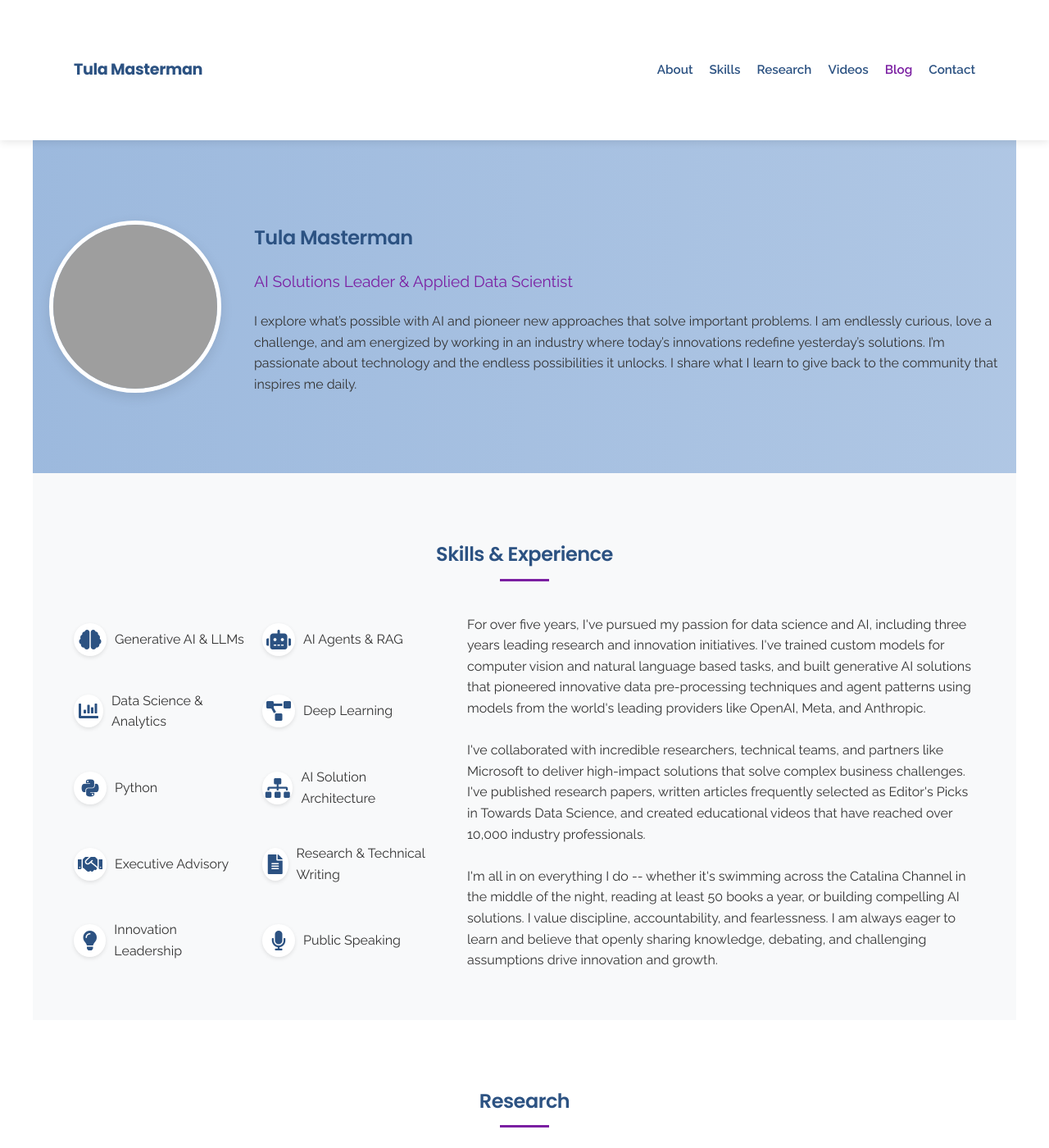
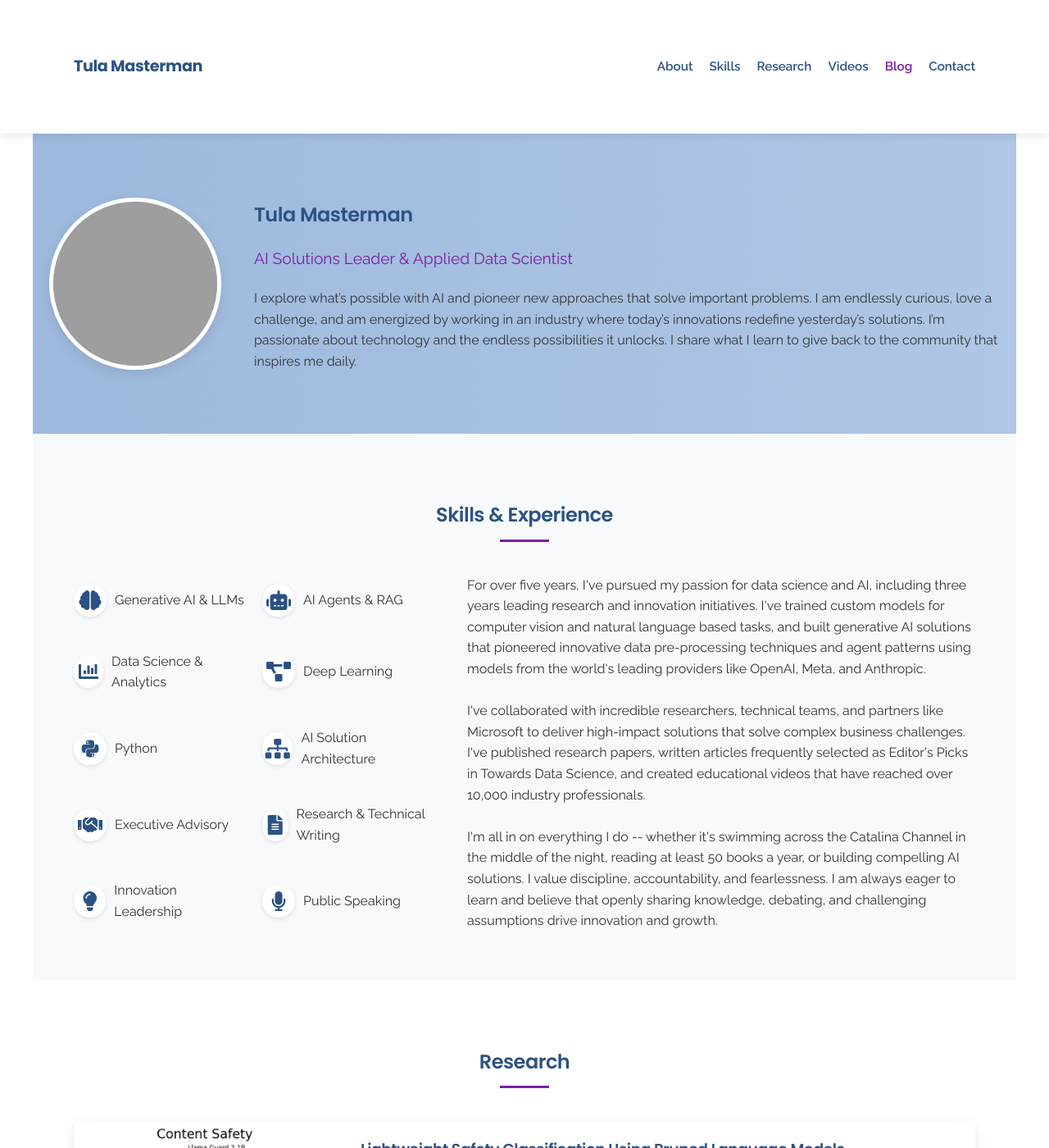
Before and after one commit to tmasterman/tmasterman.github.io, a Jekyll site: the page built from index.markdown, in a window 1280 px wide and 1400 px high. Shown: the whole window at 82% size. Built offline with Jekyll 4.4.1, drawn with Linux system fonts in a browser that asks for light colours; some of the changed text lies outside the part shown; grey boxes are pictures that could not be loaded.

Commit message:
updating padding

```diff
--- a/_layouts/default.html
+++ b/_layouts/default.html
@@ -30,7 +30,7 @@
 
   <footer class="site-footer">
     <div class="section-container">
-      <p>&copy; {{ site.time | date: '%Y' }} {{ site.title }}. All rights reserved.</p>
+      <p>&copy; {{ site.time | date: '%Y' }} {{ site.title }}.</p>
     </div>
   </footer>
 
--- a/assets/css/portfolio.scss
+++ b/assets/css/portfolio.scss
@@ -109,7 +109,7 @@ h1, h2, h3, h4, h5, h6, .section-title, .site-brand .brand-link {
     display: flex;
     justify-content: space-between;
     align-items: center;
-    padding: 10px 0;
+    padding: 6px 0;
 
     .site-brand {
       .brand-link {
@@ -146,7 +146,7 @@ h1, h2, h3, h4, h5, h6, .section-title, .site-brand .brand-link {
 
 // Section 1: About
 .about-section {
-  padding: 80px 20px;
+  padding: 60px 20px; //80px 20px;
   background: linear-gradient(to right,
                               color.adjust($primary-color, $lightness: 40%),
                               color.adjust($primary-color, $lightness: 45%));
@@ -455,11 +455,11 @@ h1, h2, h3, h4, h5, h6, .section-title, .site-brand .brand-link {
   }
 }
 
-// Footer
+// Footer - More Compact
 .site-footer {
   background-color: $dark-bg;
   color: $light-color;
   text-align: center;
-  padding: 20px;
-  font-size: 0.9rem;
+  padding: 4px; /* Reduced from 20px */
+  font-size: 0.85rem; /* Reduced from 0.9rem */
 }
```
